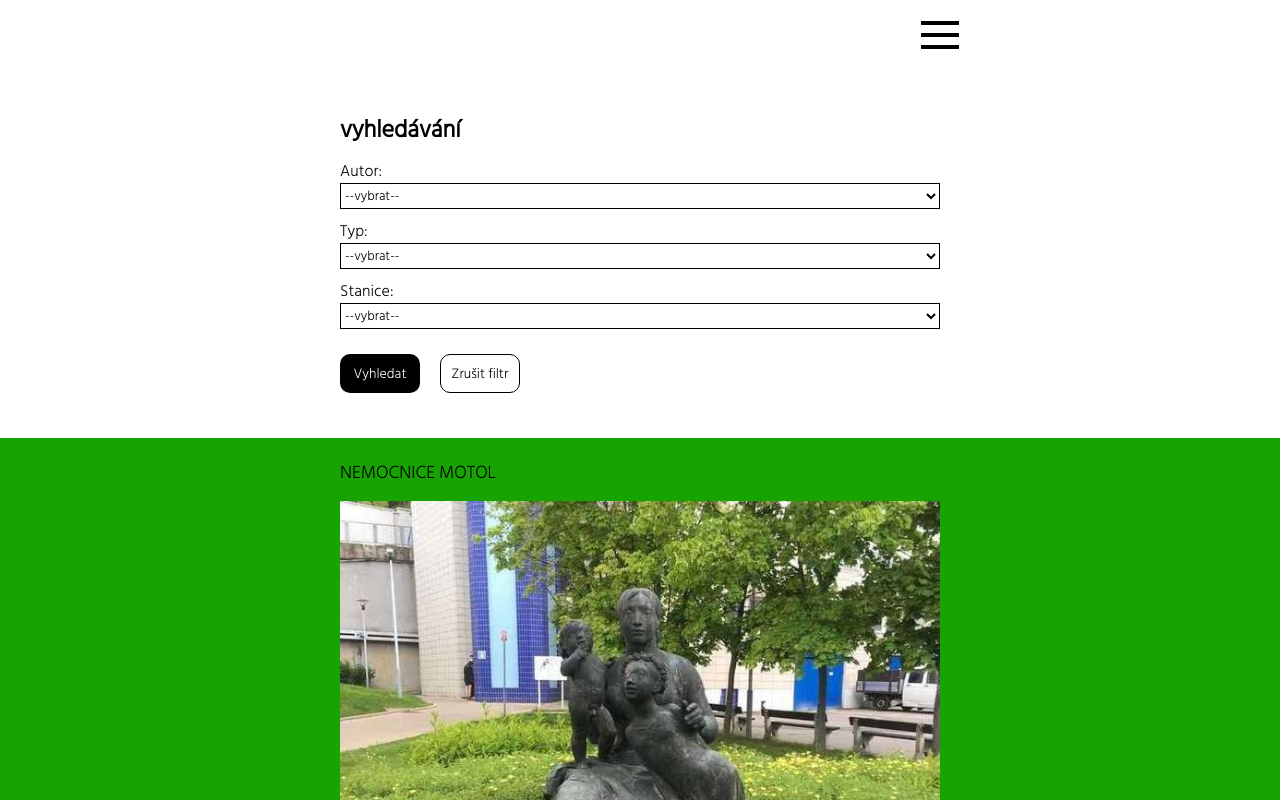
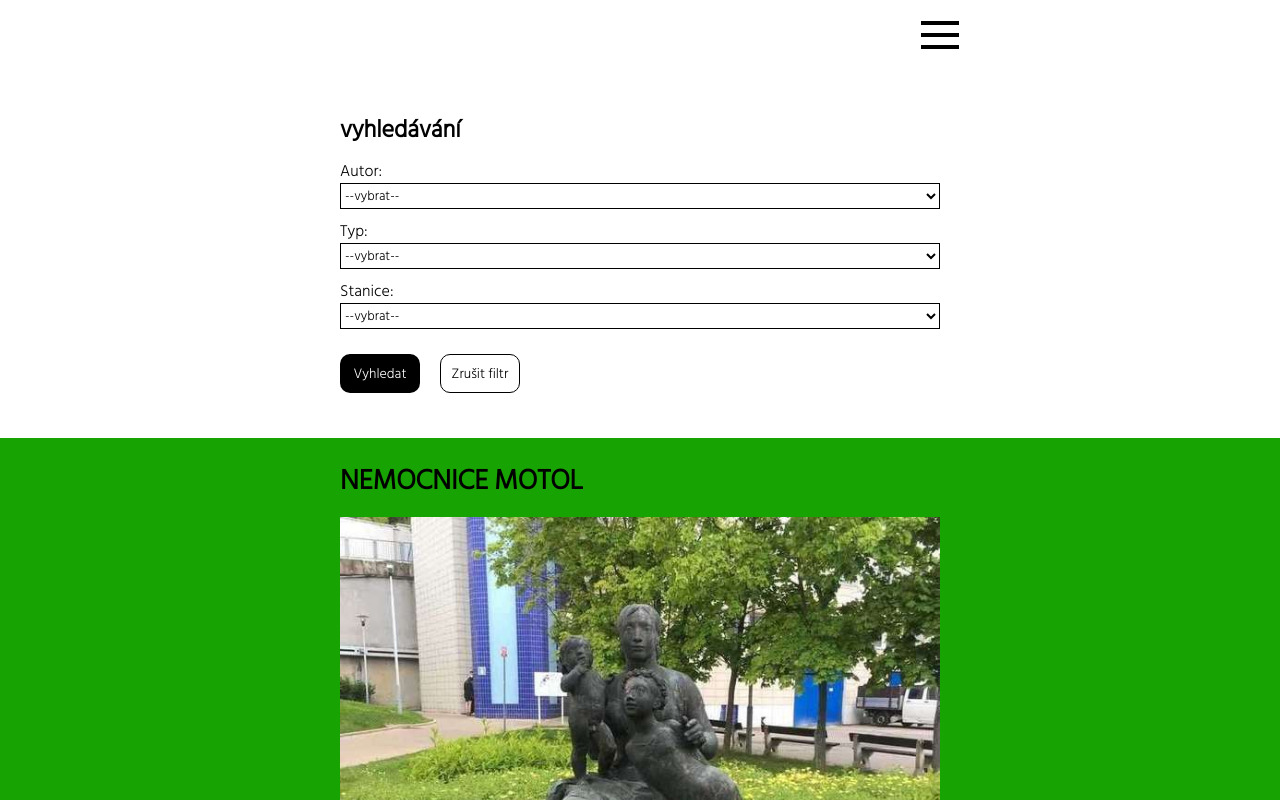
Before and after one commit to hrafil/UMetra_next.js, a Next.js app: page /vyhledavani in a window 1280 px wide. Both pictures are taken after a click on the button "Vyhledat". Shown: the top 800 px of the page. Built offline with nearby package versions, Linux system fonts and the light colour scheme.

Commit message:
Search_Uprava velikosti pisma

```diff
--- a/pages/vyhledavani.js
+++ b/pages/vyhledavani.js
@@ -154,8 +154,35 @@ const Search = () => {
               >
                 <div className={styles.artworkContent}>
                   <div className={styles.artworkHeader}>
-                    <p>{artwork.artwork.slice(0, -1).toUpperCase()}</p>
-                    {/* </Link> */}
+                    {/* <p>{artwork.artwork.slice(0, -1).toUpperCase()}</p> */}
+
+                    {artwork.id.startsWith('a') ? (
+                      <Link
+                        href={`/linka-a/${artwork.artwork
+                          .slice(0, -1)
+                          .replace(/\s/g, '-')}`}
+                      >
+                        <p>{artwork.artwork.slice(0, -1).toUpperCase()}</p>
+                      </Link>
+                    ) : artwork.id.startsWith('b') ? (
+                      <Link
+                        href={`/linka-b/${artwork.artwork
+                          .slice(0, -1)
+                          .replace(/\s/g, '-')}`}
+                      >
+                        <p>{artwork.artwork.slice(0, -1).toUpperCase()}</p>
+                      </Link>
+                    ) : artwork.id.startsWith('c') ? (
+                      <Link
+                        href={`/linka-c/${artwork.artwork
+                          .slice(0, -1)
+                          .replace(/\s/g, '-')}`}
+                      >
+                        <p>{artwork.artwork.slice(0, -1).toUpperCase()}</p>
+                      </Link>
+                    ) : (
+                      ''
+                    )}
                   </div>
                   <Popup
                     trigger={
--- a/styles/Search.module.css
+++ b/styles/Search.module.css
@@ -107,6 +107,8 @@
 .artworkHeader > p {
   font-size: 18px;
   margin: 0;
+  cursor: pointer;
+  font-weight: bold;
 }
 
 .img {
@@ -139,6 +141,9 @@
     max-width: 600px;
     margin: 0 auto;
   }
+  .artworkHeader > p {
+    font-size: 28px;
+  }
   .text {
     /* max-width: 600px; */
     flex-wrap: nowrap;
@@ -150,4 +155,7 @@
   .title {
     padding-bottom: 10px;
   }
+  .artwork_text {
+    font-size: 18px;
+  }
 }
```
